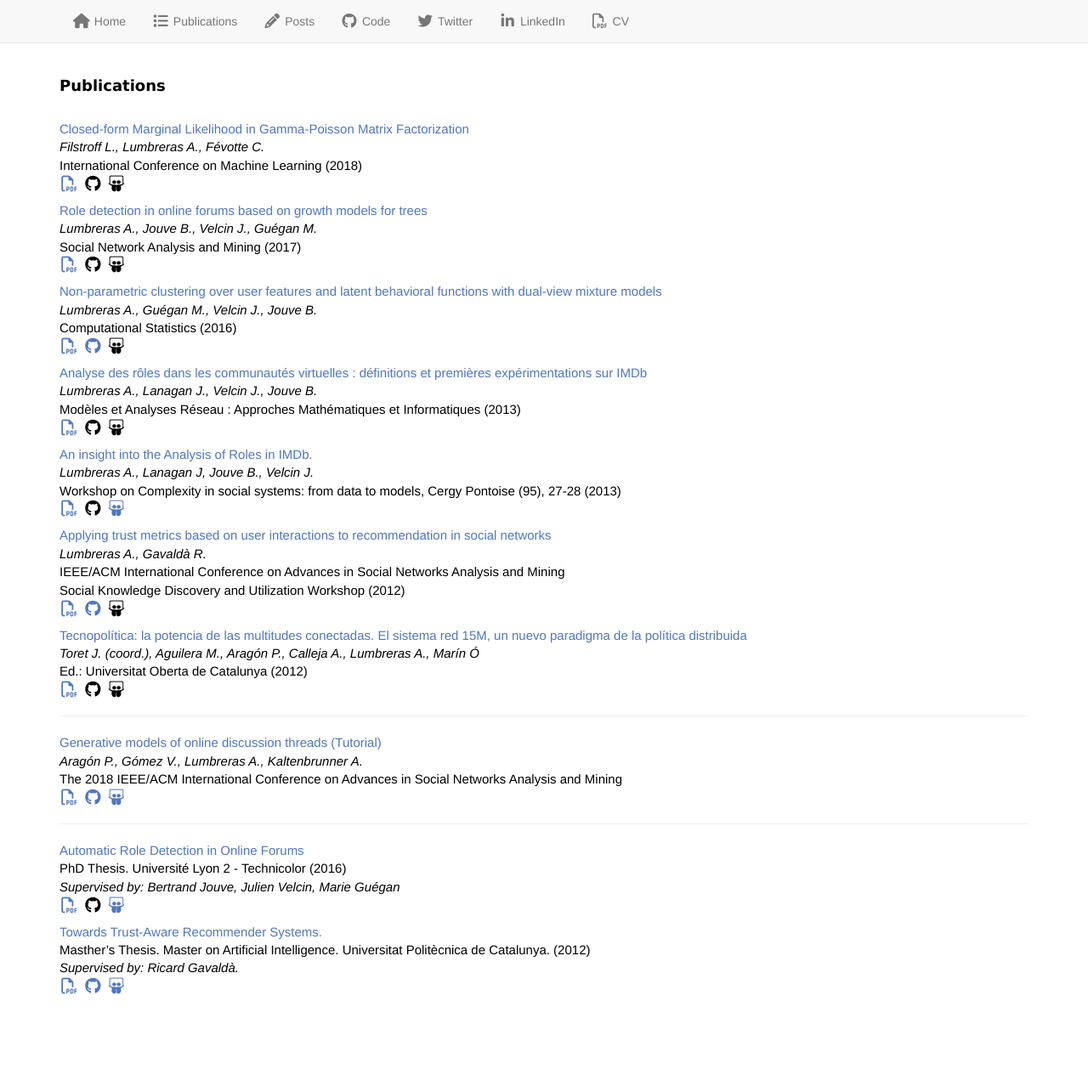
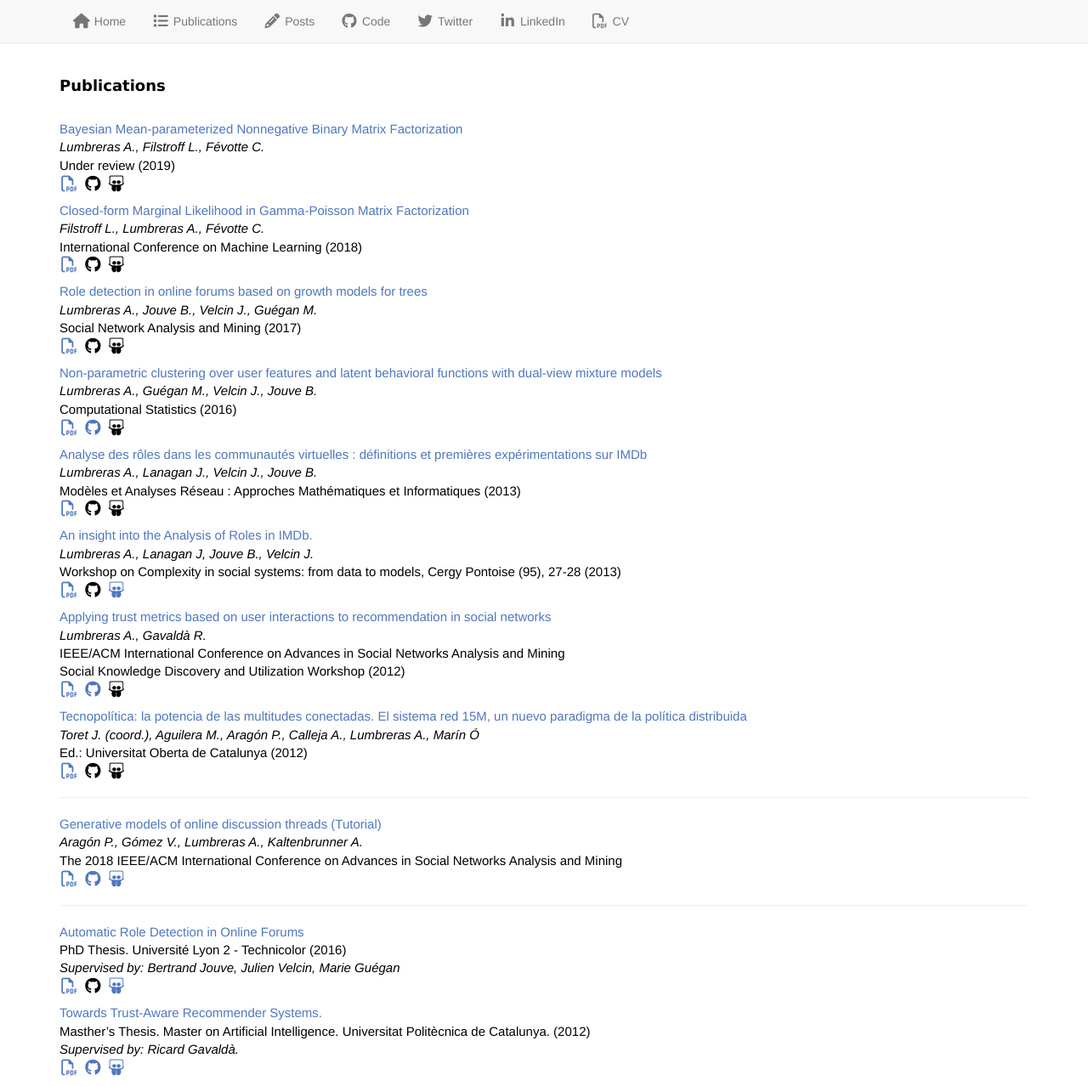
Before and after one commit to alumbreras/alumbreras.github.io, a Jekyll site: the page built from publications.md, in a window 1280 px wide and 1278 px high. Shown: the whole window at 85% size. Built offline with Jekyll 4.4.1, drawn with Linux system fonts in a browser that asks for light colours; nearby versions of some CDN libraries; comment, search, counter and statistics services are not loaded.

Commit message:
add publication

```diff
--- a/publications.md
+++ b/publications.md
@@ -4,6 +4,13 @@
 ---
 
 ## Publications
+
+[Bayesian Mean-parameterized Nonnegative Binary Matrix Factorization](https://arxiv.org/abs/1812.06866)<br>
+*Lumbreras A., Filstroff L., Févotte C.* <br>
+Under review (2019)<br>
+[<i class="fa fa-file-pdf-o fa-lg fa-fw"></i>](https://arxiv.org/abs/1812.06866)
+<i class="fa fa-github fa-lg fa-fw"></i>
+<i class="fa fa-slideshare fa-lg fa-fw"></i>
 
 [Closed-form Marginal Likelihood in Gamma-Poisson Matrix Factorization](http://proceedings.mlr.press/v80/filstroff18a.html)<br>
 *Filstroff L., Lumbreras A., Févotte C.* <br>
```
